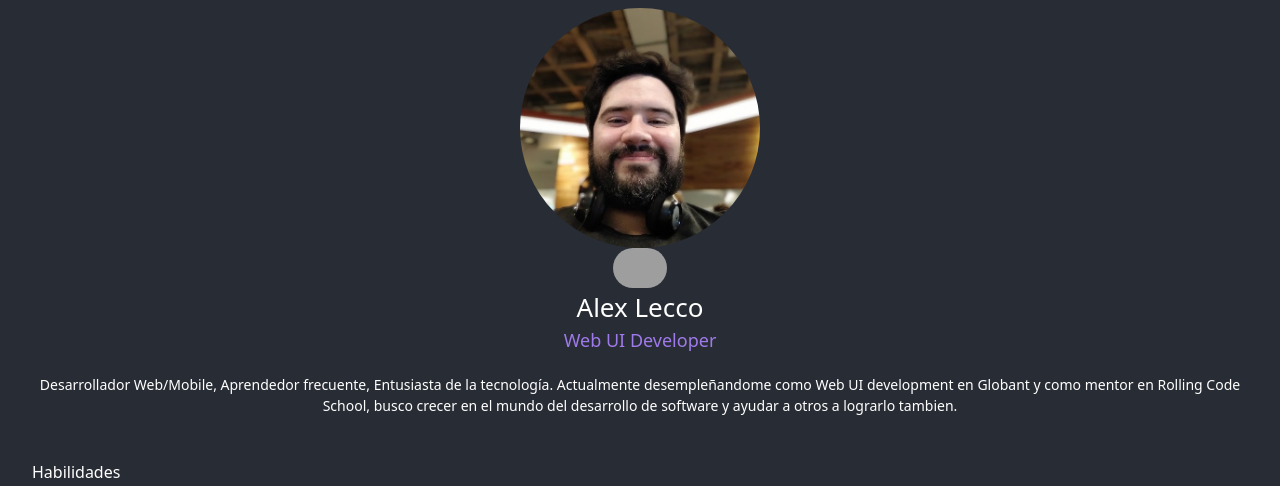
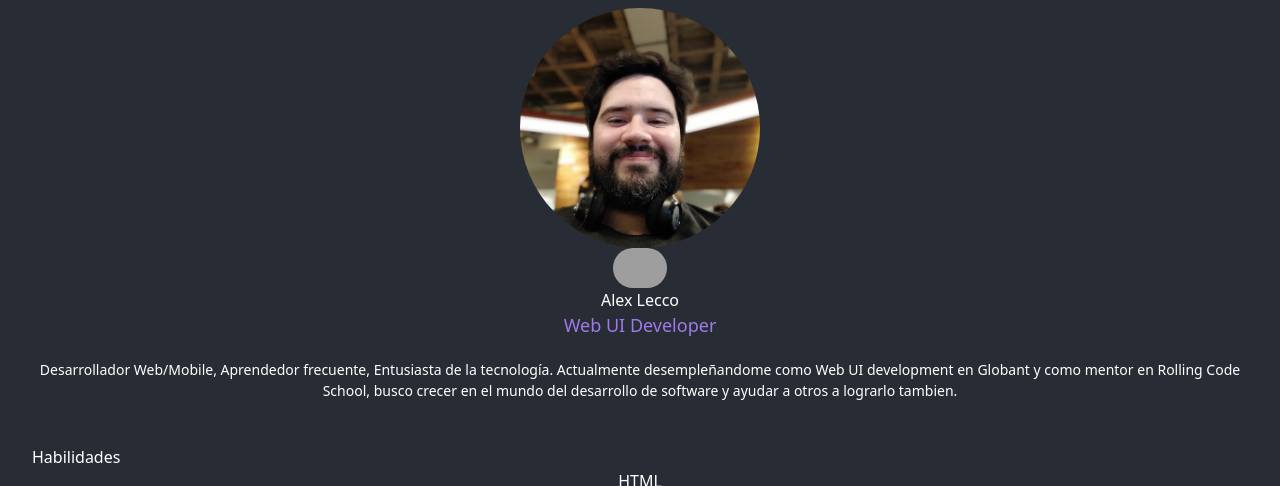
Before and after one commit to alexlecco/react-portfolio, a React (Create React App) app: page / in a window 1280 px wide. Shown: the top 486 px of the page. Built offline with nearby package versions, Linux system fonts and the light colour scheme; grey boxes are pictures that could not be loaded.

Commit message:
Add color theme variable

```diff
--- a/src/App.css
+++ b/src/App.css
@@ -1,6 +1,13 @@
-.App {
+.Dark {
   text-align: center;
   background-color: #282c34;
+  /*background-color: darkviolet;*/
+  color: white;
+}
+
+.Light {
+  text-align: center;
+  background-color: #e0e0e0;
   /*background-color: darkviolet;*/
   color: white;
 }
@@ -61,3 +68,7 @@
   height: 5vmin;
   pointer-events: none;
 }
+
+.skill-container {
+  margin: 10px 0;
+}
--- a/src/App.js
+++ b/src/App.js
@@ -6,7 +6,8 @@ import ProjectsContainer from './components/ProjectsContainer';
 import Footer from './components/Footer';
 import avatar from './assets/avatar.png';
 
-const flag = "https://cdn.countryflags.com/thumbs/argentina/flag-round-250.png"
+const theme = "Dark"; // Light or Dark
+const flag = "https://cdn.countryflags.com/thumbs/argentina/flag-round-250.png";
 const name = "Alex Lecco";
 const roll = "Web UI Developer";
 const description = "Desarrollador Web/Mobile, Aprendedor frecuente, Entusiasta de la tecnología. Actualmente desempleñandome como Web UI development en Globant y como mentor en Rolling Code School, busco crecer en el mundo del desarrollo de software y ayudar a otros a lograrlo tambien.";
@@ -14,17 +15,17 @@ const mySkills = [
   {
     name: "HTML",
     level: 3,
-    photo: "https://imageog.flaticon.com/icons/png/512/174/174854.png?size=1200x630f&pad=10,10,10,10&ext=png&bg=FFFFFFFF"
+    photo: "https://kariselovuo.pro/ksprov1/wp-content/uploads/2018/02/html-logo-300x300.png"
   },
   {
     name: "CSS",
     level: 2,
-    photo: "https://upload.wikimedia.org/wikipedia/commons/thumb/9/99/Unofficial_JavaScript_logo_2.svg/1200px-Unofficial_JavaScript_logo_2.svg.png"
+    photo: "https://kariselovuo.pro/ksprov1/wp-content/uploads/2018/02/css-logo-300x300.png"
   },
   {
     name: "Javascript",
     level: 1,
-    photo: "https://kariselovuo.pro/ksprov1/wp-content/uploads/2018/02/css-logo-300x300.png"
+    photo: "https://kariselovuo.pro/ksprov1/wp-content/uploads/2018/02/javascript-logo-300x300.png"
   }];
 const myProjects = [
   {
@@ -39,16 +40,14 @@ const myProjects = [
 
 function App() {
   return (
-    <div className="App text-center p-2">
-      <header className="App-header">
-        <Presentation
+    <div className={`${theme} text-center p-2`}>
+      <Presentation
           avatar={avatar}
           flag={flag}
           name={name}
           roll={roll}
           description={description}
-        />
-      </header>
+      />
       <div>
         <SkillsContainer skills={mySkills} />
         <ProjectsContainer projects={myProjects}/>
```
